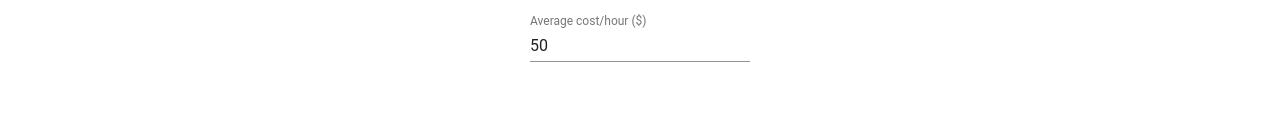
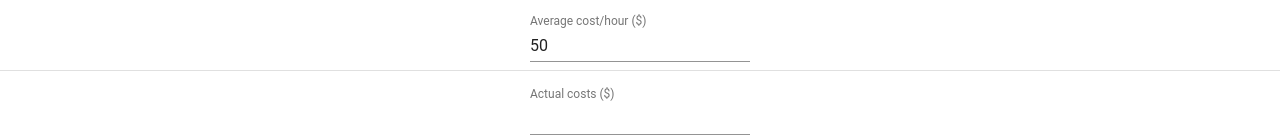
Before and after one commit to ingomohr/meeting-cost-calculator, a React (Create React App) app: page / in a window 1280 px wide. Shown: the part 393-532 px from the top of the page. Built offline with nearby package versions, Linux system fonts and the light colour scheme.

Commit message:
added output component

```diff
--- a/src/App.js
+++ b/src/App.js
@@ -4,7 +4,8 @@ import "./App.css";
 import InputNumberOfAttendees from "./components/InputNumberOfAttendees";
 import InputDurationOfMeeting from "./components/InputDurationOfMeeting";
 import InputAverageCostPerHour from "./components/InputAverageCostPerHour";
-
+import OutputActualCostsForMeeting from "./components/OutputActualCostsForMeeting";
+import Divider from "@material-ui/core/Divider";
 class App extends Component {
   render() {
     return (
@@ -19,6 +20,8 @@ class App extends Component {
         <InputNumberOfAttendees />
         <InputDurationOfMeeting />
         <InputAverageCostPerHour />
+        <Divider />
+        <OutputActualCostsForMeeting />
       </div>
     );
   }
--- /dev/null
+++ b/src/components/OutputActualCostsForMeeting.js
@@ -0,0 +1,29 @@
+import React from "react";
+import TextField from "@material-ui/core/TextField";
+
+class OutputActualCostsForMeeting extends React.Component {
+  constructor(props) {
+    super(props);
+    this.state = { actualCost: props.actualCost };
+  }
+
+  render() {
+    return (
+      <div>
+        <TextField
+          id="actualCosts"
+          label="Actual costs ($)"
+          type="number"
+          value={this.state.actualCost}
+          InputLabelProps={{
+            shrink: true
+          }}
+          margin="normal"
+          readOnly="true"
+        />
+      </div>
+    );
+  }
+}
+
+export default OutputActualCostsForMeeting;
```
